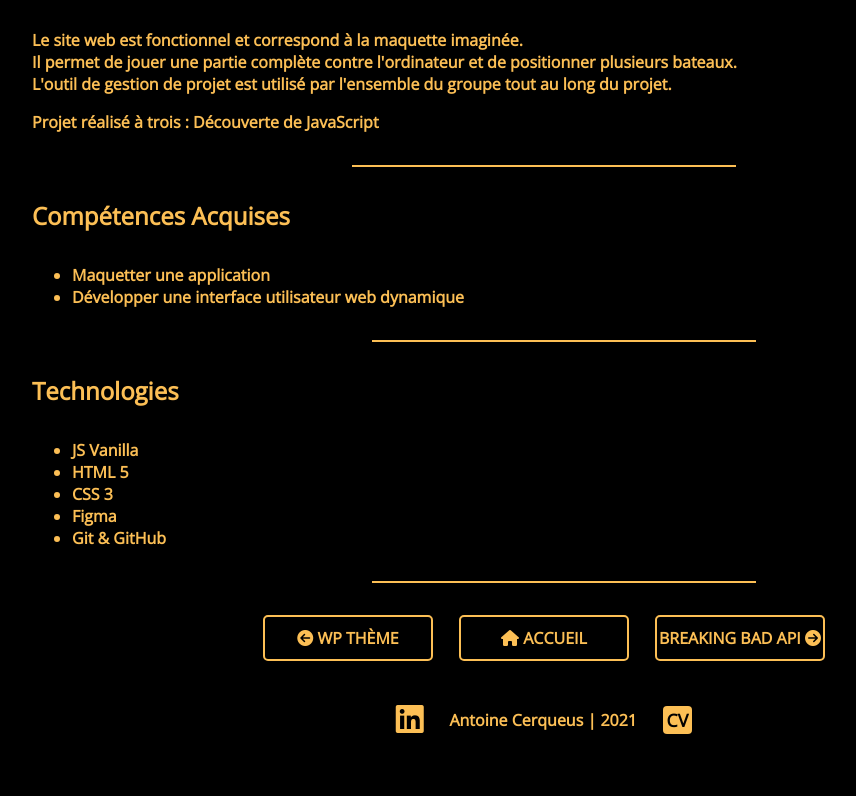
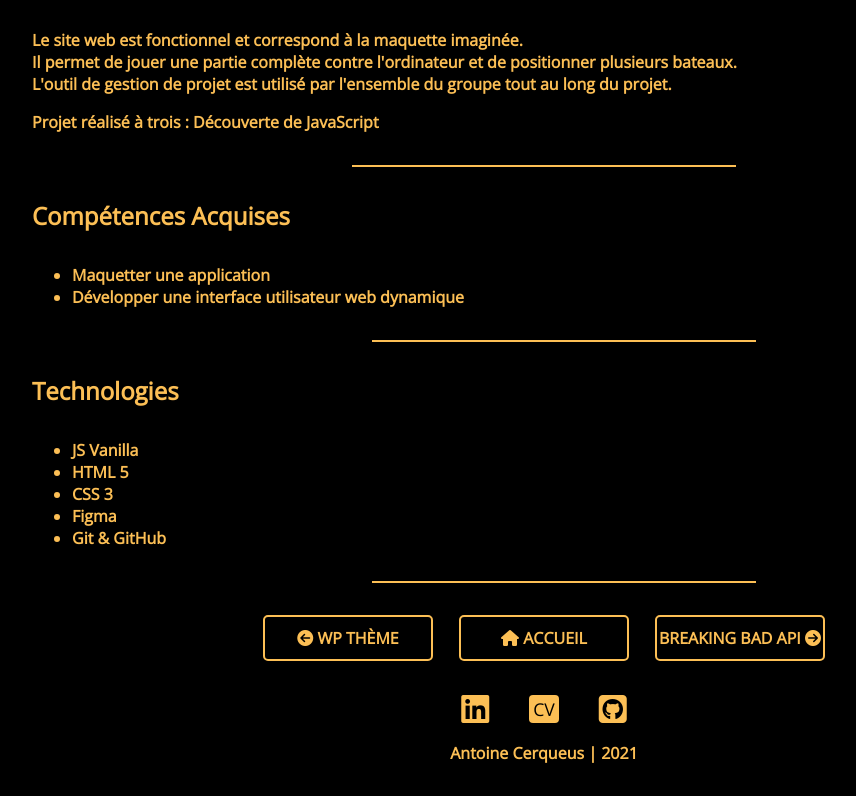
Before and after one commit to AntoineCerqueus/Portfolio, a plain HTML site: page html/sea-battle.html in a window 1280 px wide. Shown: the part 1301-2097 px from the top of the page, without its empty margins (96-952 px from the left). Before the commit the page ends 2064 px from the top, so only its background shows below. Drawn offline with nearby package versions, Linux system fonts and the light colour scheme.

Commit message:
feat/global github button added

```diff
--- a/css/style.css
+++ b/css/style.css
@@ -345,7 +345,7 @@ img {
 
 #footer {
   display: flex;
-  justify-content: center;
+  flex-direction: column;
   align-items: center;
   margin: 2vh 0 2vh 0;
   color: #fcbf55;
@@ -356,16 +356,19 @@ img {
 }
 
 .linkedin {
-  margin-right: 2vw;
+  margin-right: 40px;
 }
 
 .cv {
-  margin-left: 2vw;
+  position: relative;
+  top: 4px;
+  margin-right: 40px;
   padding: 2px 4px;
   color: #000000;
   background-color: #fcbf55;
   border-radius: 4px;
   font-size: 1.1em;
+  font-weight: 500;
 }
 
 .hidden {
@@ -375,3 +378,9 @@ img {
 .portfolio {
   text-align: center;
 }
+
+.social{
+  display: flex;
+
+
+}
--- a/html/sea-battle.html
+++ b/html/sea-battle.html
@@ -107,18 +107,25 @@
               FOOTER
      ========================= -->
 
-    <footer id="footer">
+     <footer id="footer">
+        <div class="social">
         <div class="linkedin">
           <a href="https://www.linkedin.com/in/acerqueus" target="_blank">
             <i class="fab fa-linkedin"></i>
           </a>
         </div>
-        <p class="portfolio">Antoine Cerqueus | 2021</p>
-        <div >
-          <a href="img/Antoine CERQUEUS.pdf" class="cv" target="_blank">
+        <div>
+          <a href="img/Antoine_CERQUEUS.pdf" class="cv" target="_blank">
             CV
           </a>
         </div>
+        <div class="github">
+          <a href="https://github.com/AntoineCerqueus" target="_blank">
+            <i class="fab fa-github-square"></i>
+          </a>
+        </div>
+      </div>
+      <p class="portfolio">Antoine Cerqueus | 2021</p>
       </footer>
     </main>
 </body>
```
Also changed, not shown: css/menu.css (+11 -10 lines), html/breaking_bad_api.html (+9 -2 lines), html/ecommerce.html (+9 -3 lines), html/market_place.html (+9 -2 lines), html/prise_de_contact.html (+9 -2 lines), html/wp_theme.html (+9 -2 lines), index.html (+20 -4 lines), 1 other file.
